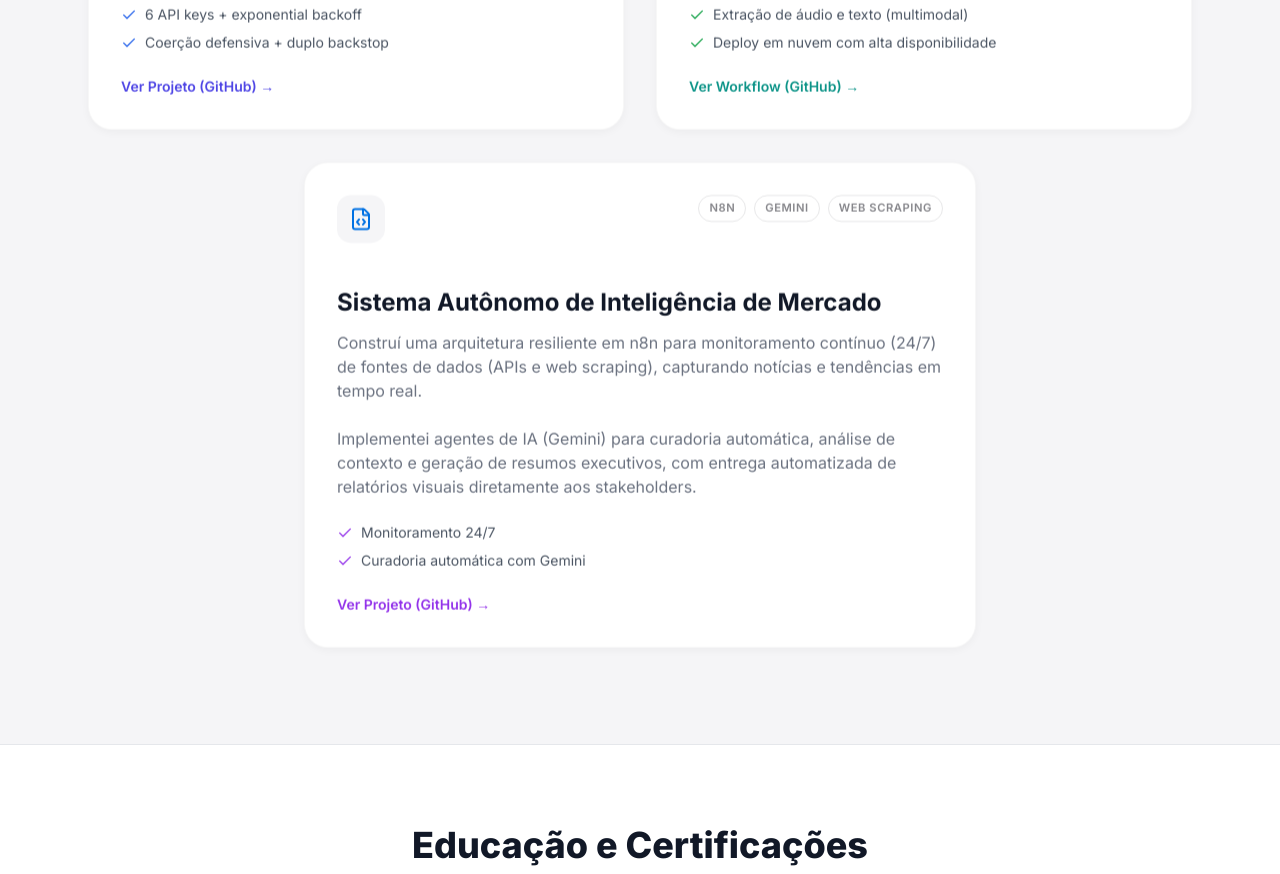
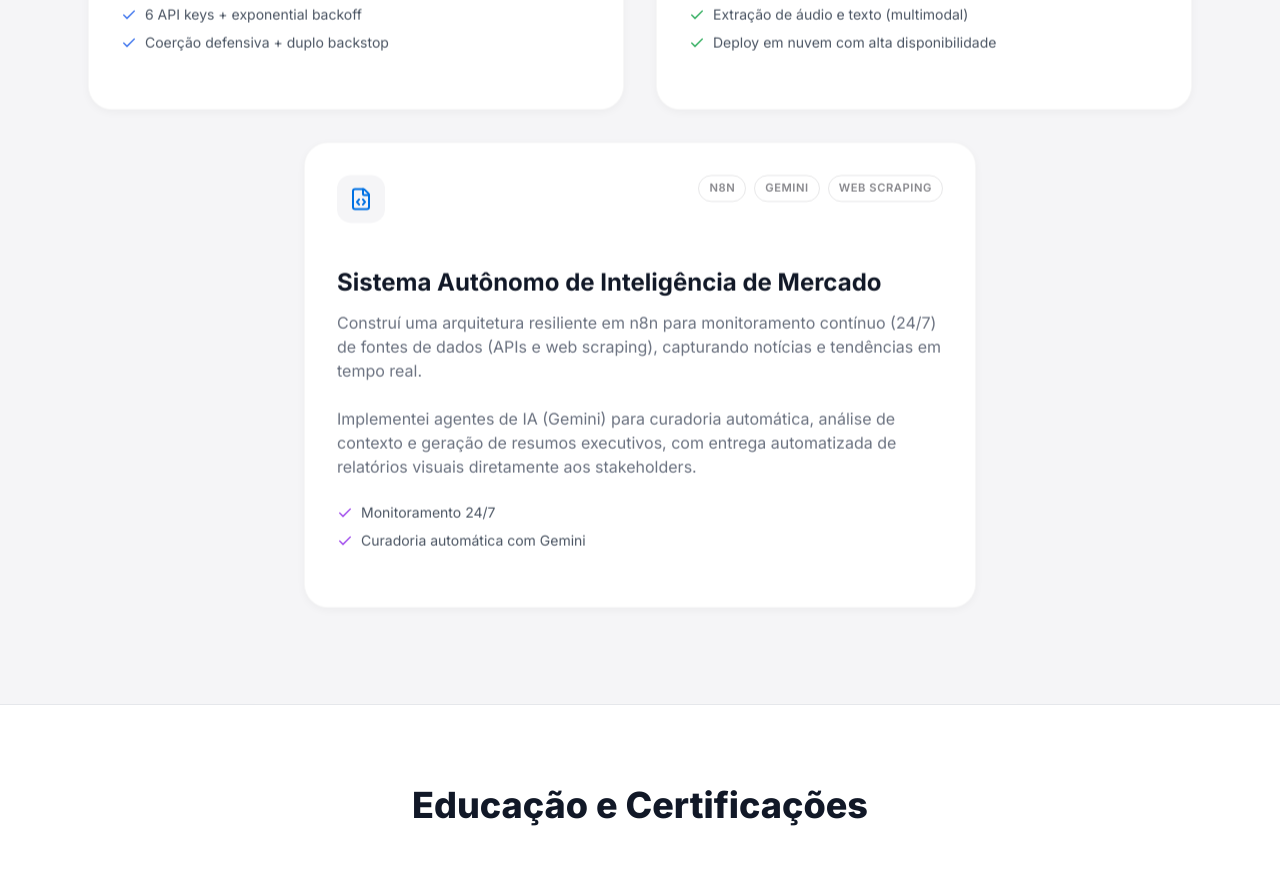
Before and after one commit to PedroAiello/pedro-portfolio, a plain HTML site: page index.html in a window 1280 px wide. Shown: the part 1745-2619 px from the top of the page. Drawn offline with nearby package versions, Linux system fonts and the light colour scheme.

Commit message:
fix: remove GitHub project buttons from project cards

```diff
--- a/index.html
+++ b/index.html
@@ -537,9 +537,6 @@
                             <li class="flex items-center"><i data-lucide="check" class="w-4 h-4 text-blue-600 mr-2"></i>6 API keys + exponential backoff</li>
                             <li class="flex items-center"><i data-lucide="check" class="w-4 h-4 text-blue-600 mr-2"></i>Coerção defensiva + duplo backstop</li>
                         </ul>
-                        <a href="https://github.com/pedrofigueiredo" target="_blank" class="text-sm font-semibold text-indigo-600 hover:text-indigo-800 mt-auto">
-                            Ver Projeto (GitHub) &rarr;
-                        </a>
                     </article>
 
                     <!-- Projeto 2: CRM n8n -->
@@ -577,9 +574,6 @@
                             <li class="flex items-center"><i data-lucide="check" class="w-4 h-4 text-green-600 mr-2"></i>Extração de áudio e texto (multimodal)</li>
                             <li class="flex items-center"><i data-lucide="check" class="w-4 h-4 text-green-600 mr-2"></i>Deploy em nuvem com alta disponibilidade</li>
                         </ul>
-                        <a href="https://github.com/pedrofigueiredo" target="_blank" class="text-sm font-semibold text-teal-600 hover:text-teal-800 mt-auto">
-                            Ver Workflow (GitHub) &rarr;
-                        </a>
                     </article>
 
                     <!-- Projeto 3: Inteligência de Mercado (largura total, centralizado) -->
@@ -609,9 +603,6 @@
                             <li class="flex items-center"><i data-lucide="check" class="w-4 h-4 text-purple-600 mr-2"></i>Monitoramento 24/7</li>
                             <li class="flex items-center"><i data-lucide="check" class="w-4 h-4 text-purple-600 mr-2"></i>Curadoria automática com Gemini</li>
                         </ul>
-                        <a href="https://github.com/PedroAiello" target="_blank" class="text-sm font-semibold text-purple-600 hover:text-purple-800 mt-auto">
-                            Ver Projeto (GitHub) &rarr;
-                        </a>
                     </article>
 
                 </div>
```
